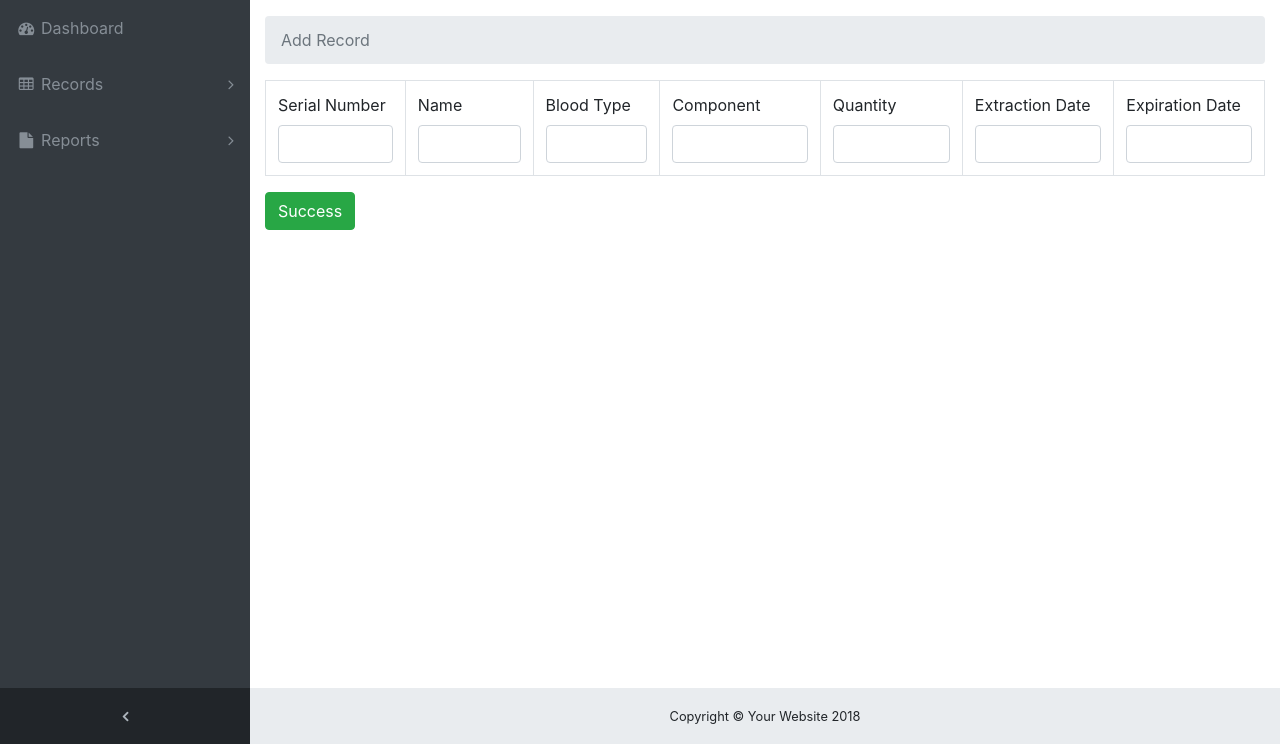
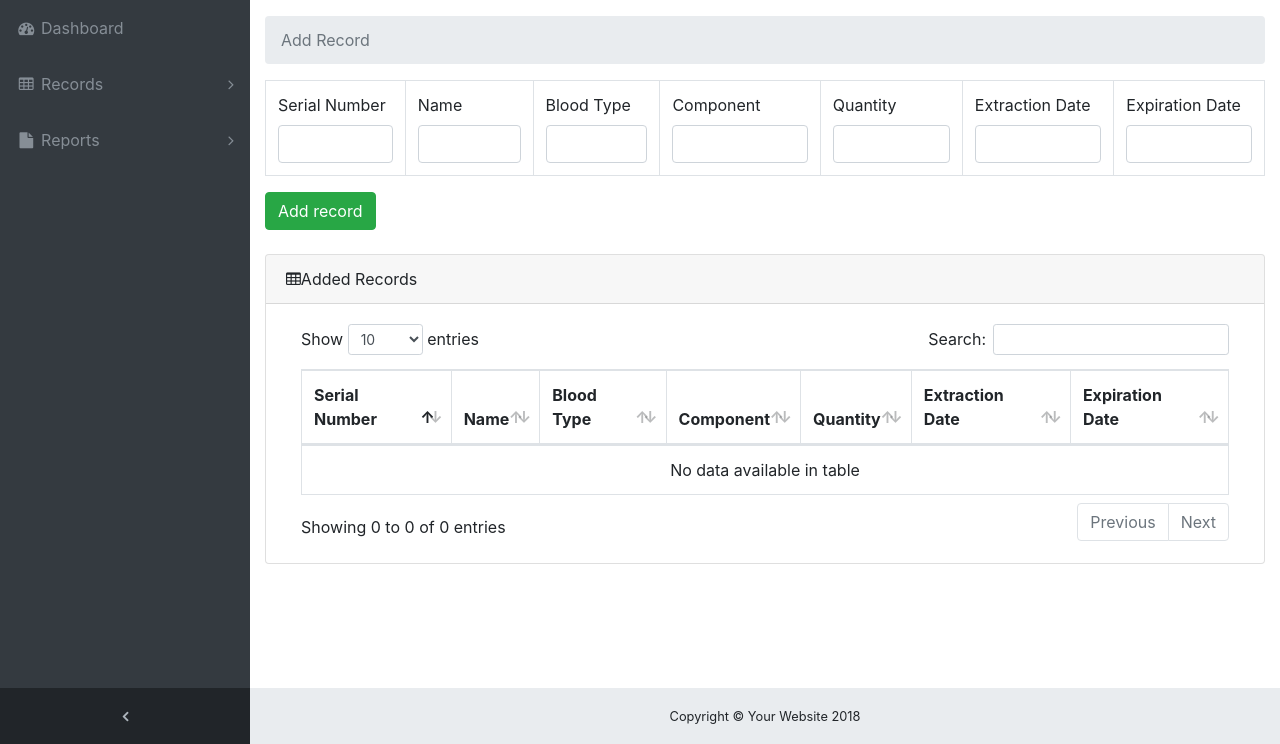
Before and after one commit to bonikowld/Capstone-Project, a PHP site: page /admin/addrecord.php in a window 1280 px wide. Shown: the part 56-800 px from the top of the page. Run offline with PHP 8.4, Linux system fonts and the light colour scheme.

Commit message:
Initial Changes
initial changes sa Addrecord

```diff
--- a/admin/addrecord.php
+++ b/admin/addrecord.php
@@ -176,12 +176,12 @@ $conn->close();
           </td>
            <td>
            <label>Name</label>
-             <input type="text" class="form-control" name="patientname" />
+             <input type="text" class="form-control" name="patientname"/>
             </td>
            <td>
            <label>Blood Type</label>
              <input type="text" class="form-control" name="bloodtype"/>
-            </td>
+          </td>
            <td>
            <label>Component</label>
              <input type="text" class="form-control" name="component"/>
@@ -201,7 +201,33 @@ $conn->close();
         </tr>
     </tbody>
 </table>
-<button type="button" class="btn btn-success" name="addrecord">Success</button>
+<button type="button" class="btn btn-success" name="addrecord">Add record</button>
+<br><br>
+<div class="card mb-3">
+        <div class="card-header">
+          <i class="fa fa-table"></i>Added Records</div>
+        <div class="card-body">
+          <div class="table-responsive">
+            <table class="table table-bordered" id="dataTable" width="100%" cellspacing="0">
+              <thead>
+                <tr>
+                  <th>Serial Number</th>
+                  <th>Name</th>
+                  <th>Blood Type</th>
+                  <th>Component</th>
+                  <th>Quantity</th>
+                  <th>Extraction Date</th>
+                  <th>Expiration Date</th>
+                </tr>
+              </thead>
+
+              <tbody>
+
+              </tbody>
+            </table>
+          </div>
+        </div>
+      </div>
 
 
   <!-- Bootstrap core JavaScript-->
```
